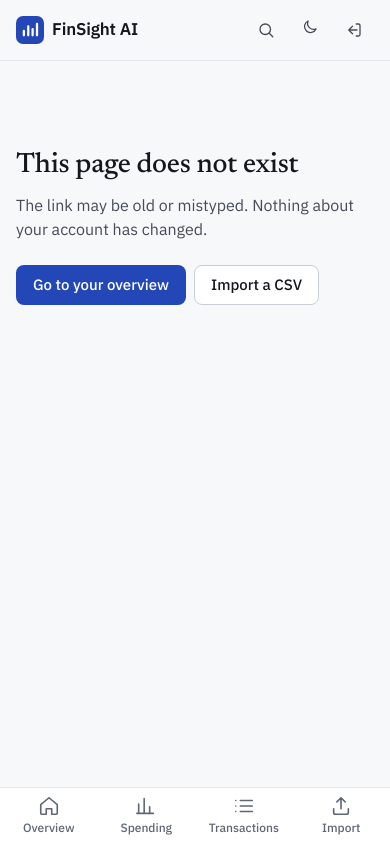
After one commit to Galvin70124O/FinSight-AI, a Flask app: template templates/404.html in a window 390 px wide. The commit adds this page. Run offline with Flask 3, Linux system fonts and the light colour scheme; the template is opened without the code that fills it, so the values that code supplies are empty; the visitor is signed in with stand-in values (Sample User, id 1); some libraries are stand-ins or nearby versions.

Commit message:
Phone and launch basics: 404, descriptions, safe areas, touch targets
- Friendly 404 page with a way back (overview or home page).
- A meta description on every page; viewport-fit=cover.
- Status bar colour follows the chosen theme from the first frame.
- Safe-area insets on the phone top bar, tab bar and content.
- svh/dvh instead of 100vh; inner scroll does not chain to the page.
- No tap flash or double-tap delay on controls; hover styles only for
  mouse and trackpad; 44px targets and 16px fields on touch screens.

Co-Authored-By: Claude Opus 5.5 <noreply@anthropic.com>

```diff
--- a/app.py
+++ b/app.py
@@ -1,7 +1,7 @@
 import os
 import logging
 from datetime import date
-from flask import Flask, flash, redirect, request, url_for
+from flask import Flask, flash, redirect, render_template, request, url_for
 from flask_wtf.csrf import CSRFError, CSRFProtect
 
 from blueprints.auth import auth_bp
@@ -43,6 +43,10 @@ def create_app(test_config: dict | None = None) -> Flask:
         # Send people back to the form they submitted (logout has no form page).
         return redirect(url_for("main.index") if request.endpoint == "auth.logout" else request.path)
 
+    @app.errorhandler(404)
+    def handle_not_found(_error):
+        return render_template("404.html"), 404
+
     @app.errorhandler(413)
     def handle_too_large(_error):
         limit_mb = app.config["MAX_CONTENT_LENGTH"] // (1024 * 1024)
--- a/static/style.css
+++ b/static/style.css
@@ -56,9 +56,9 @@
 
 /* ---------- Base ---------- */
 *, *::before, *::after { box-sizing: border-box; }
-html { -webkit-text-size-adjust: 100%; }
+html { -webkit-text-size-adjust: 100%; -webkit-tap-highlight-color: transparent; }
 body {
-  margin: 0; min-height: 100vh;
+  margin: 0; min-height: 100vh; min-height: 100svh;
   background: var(--bg); color: var(--ink);
   font: 400 16px/1.5 var(--font);
   -webkit-font-smoothing: antialiased;
@@ -97,9 +97,7 @@ svg { flex: none; }
 }
 .btn:active { transform: scale(0.98); }
 .btn-primary { background: var(--accent); color: var(--accent-ink); }
-.btn-primary:hover { background: color-mix(in srgb, var(--accent) 88%, var(--ink)); }
 .btn-secondary { border-color: var(--line-strong); background: var(--surface); color: var(--ink); }
-.btn-secondary:hover { background: var(--surface-2); }
 .btn-lg { min-height: 48px; padding: 0 var(--s6); font-size: 16px; }
 .btn-block { width: 100%; }
 
@@ -108,7 +106,6 @@ svg { flex: none; }
   border: 0; border-radius: var(--r-sm); background: none; color: var(--ink-2);
   transition: background-color .15s ease;
 }
-.icon-button:hover { background: var(--surface-2); color: var(--ink); }
 
 .segmented { display: inline-flex; padding: 2px; border-radius: var(--r-sm); background: var(--surface-2); }
 .seg-btn { min-height: 32px; padding: 0 var(--s3); border: 0; border-radius: 6px; background: none; color: var(--muted); font-size: 14px; font-weight: 500; transition: background-color .15s ease, color .15s ease; }
@@ -149,7 +146,7 @@ svg { flex: none; }
 .flash.danger .icon { color: var(--bad); }
 
 /* ---------- Public pages: top bar and footer ---------- */
-.site { display: flex; flex-direction: column; min-height: 100vh; }
+.site { display: flex; flex-direction: column; min-height: 100svh; }
 .site-bar { display: flex; align-items: center; gap: var(--s4); width: min(1200px, 100% - 2 * var(--s6)); margin: 0 auto; padding: var(--s4) 0; }
 .site-bar .brand { margin-right: auto; }
 .site-main { flex: 1; width: min(1200px, 100% - 2 * var(--s6)); margin: 0 auto; }
@@ -158,13 +155,11 @@ svg { flex: none; }
 .logo-bg { fill: var(--accent); }
 .logo-bars { stroke: var(--accent-ink); stroke-width: 2.6; stroke-linecap: round; fill: none; }
 .site-link { display: inline-flex; align-items: center; min-height: 44px; padding: 0 var(--s2); color: var(--ink-2); font-size: 15px; }
-.site-link:hover { color: var(--ink); }
 
 .site-footer { border-top: 1px solid var(--line); margin-top: var(--s24); }
 .footer-inner { display: flex; flex-wrap: wrap; align-items: center; gap: var(--s2) var(--s6); width: min(1200px, 100% - 2 * var(--s6)); margin: 0 auto; padding: var(--s8) 0; color: var(--muted); font-size: 14px; }
 .footer-inner nav { display: flex; flex-wrap: wrap; gap: 0 var(--s4); margin-left: auto; }
 .footer-inner a { display: inline-flex; align-items: center; min-height: 44px; color: var(--ink-2); }
-.footer-inner a:hover { color: var(--ink); }
 
 /* ---------- Landing ---------- */
 /* Headline and lead side by side, then the real app, full width, as the first screen's picture. */
@@ -212,15 +207,14 @@ svg { flex: none; }
 .auth-switch { margin-top: var(--s6); color: var(--muted); font-size: 15px; text-align: center; }
 
 /* ---------- App shell ---------- */
-.app { display: grid; grid-template-columns: var(--sidebar) minmax(0, 1fr); min-height: 100vh; }
+.app { display: grid; grid-template-columns: var(--sidebar) minmax(0, 1fr); min-height: 100svh; }
 .sidebar {
-  position: sticky; top: 0; height: 100vh;
+  position: sticky; top: 0; height: 100dvh;
   display: flex; flex-direction: column; gap: var(--s6);
   padding: var(--s5) var(--s4); border-right: 1px solid var(--line);
 }
 .nav { display: grid; gap: 2px; }
 .nav-link { display: flex; align-items: center; gap: var(--s3); min-height: 40px; padding: 0 var(--s3); border-radius: var(--r-sm); color: var(--ink-2); font-size: 15px; transition: background-color .15s ease, color .15s ease; }
-.nav-link:hover { background: var(--surface-2); color: var(--ink); }
 .nav-link.active { background: var(--surface-2); color: var(--ink); font-weight: 500; }
 .sidebar-foot { display: grid; gap: var(--s2); margin-top: auto; }
 .search-trigger { display: flex; align-items: center; gap: var(--s2); min-height: 40px; padding: 0 var(--s3); border: 1px solid var(--line-strong); border-radius: var(--r-sm); background: var(--surface); color: var(--muted); font-size: 14px; }
@@ -325,6 +319,10 @@ svg { flex: none; }
 .empty-state .page-actions { margin-top: var(--s6); }
 .empty { color: var(--muted); font-size: 15px; }
 
+.not-found { max-width: 560px; padding: var(--s16) 0; }
+.not-found p { margin-top: var(--s3); color: var(--ink-2); }
+.not-found .page-actions { margin-top: var(--s6); }
+
 /* ---------- Import ---------- */
 .import { max-width: 640px; }
 .dropzone {
@@ -348,7 +346,7 @@ svg { flex: none; }
 .palette-box { position: relative; width: min(600px, 100%); max-height: 70vh; display: flex; flex-direction: column; border: 1px solid var(--line); border-radius: var(--r-md); background: var(--surface); box-shadow: var(--shadow-pop); overflow: hidden; }
 .palette-search { display: flex; align-items: center; gap: var(--s3); padding: 0 var(--s4); border-bottom: 1px solid var(--line); color: var(--muted); }
 .palette-search input { flex: 1; min-height: 52px; border: 0; background: none; color: var(--ink); font-size: 16px; outline: none; }
-.palette-list { overflow-y: auto; padding: var(--s2); }
+.palette-list { overflow-y: auto; overscroll-behavior: contain; padding: var(--s2); }
 .palette-group { padding: var(--s3) var(--s2) var(--s1); color: var(--muted); font-size: 13px; }
 .palette-item { display: flex; align-items: center; gap: var(--s3); min-height: 44px; padding: 0 var(--s2); border-radius: var(--r-sm); cursor: pointer; font-size: 15px; }
 .palette-item[aria-selected="true"] { background: var(--surface-2); }
@@ -367,6 +365,29 @@ body.palette-open { overflow: hidden; }
 
 @keyframes wait { 50% { opacity: 0.55; } }
 
+/* ---------- Touch and pointer ---------- */
+/* Controls fire on tap without the double-tap wait, and a long press does not select their label. */
+button, a, select, summary, [role="button"] { touch-action: manipulation; }
+button, .btn, .chip, .seg-btn, .tab, .nav-link, summary { -webkit-user-select: none; user-select: none; }
+
+/* Hover styles only for a mouse or trackpad, so a tap never leaves a control stuck in its hover look. */
+@media (hover: hover) and (pointer: fine) {
+  .btn-primary:hover { background: color-mix(in srgb, var(--accent) 88%, var(--ink)); }
+  .btn-secondary:hover { background: var(--surface-2); }
+  .icon-button:hover { background: var(--surface-2); color: var(--ink); }
+  .site-link:hover { color: var(--ink); }
+  .footer-inner a:hover { color: var(--ink); }
+  .nav-link:hover { background: var(--surface-2); color: var(--ink); }
+}
+
+/* Fingers need 44px targets and 16px fields (iOS zooms into anything smaller). */
+@media (pointer: coarse) {
+  .btn, .seg-btn, .chip, .select, .search-trigger, .skip-link { min-height: 44px; }
+  .chip { min-width: 44px; }
+  .icon-button { width: 44px; height: 44px; }
+  .select, .input { font-size: 16px; }
+}
+
 /* ---------- Responsive ---------- */
 @media (max-width: 1100px) {
   .kpis { grid-template-columns: repeat(2, minmax(0, 1fr)); }
@@ -380,16 +401,17 @@ body.palette-open { overflow: hidden; }
   /* Phones and small tablets: no sidebar. A top bar for search and theme, tabs at the bottom. */
   .app { display: block; }
   .sidebar { display: none; }
-  .mobile-bar { position: sticky; top: 0; z-index: 20; display: flex; align-items: center; gap: var(--s1); padding: var(--s2) var(--s4); border-bottom: 1px solid var(--line); background: var(--bg); }
+  .mobile-bar { position: sticky; top: 0; z-index: 20; display: flex; align-items: center; gap: var(--s1); padding: calc(var(--s2) + env(safe-area-inset-top, 0px)) calc(var(--s4) + env(safe-area-inset-right, 0px)) var(--s2) calc(var(--s4) + env(safe-area-inset-left, 0px)); border-bottom: 1px solid var(--line); background: var(--bg); }
   .mobile-bar .brand { margin-right: auto; }
   .tabbar {
     position: fixed; inset: auto 0 0 0; z-index: 30; display: grid; grid-template-columns: repeat(4, 1fr);
+    padding: 0 env(safe-area-inset-right, 0px) env(safe-area-inset-bottom, 0px) env(safe-area-inset-left, 0px);
     border-top: 1px solid var(--line); background: var(--surface);
   }
   .tab { display: grid; justify-items: center; align-content: center; gap: 2px; min-height: 56px; color: var(--muted); font-size: 12px; font-weight: 500; }
   .tab.active { color: var(--accent); }
   .tab .icon { width: 22px; height: 22px; }
-  .content { padding: var(--s6) var(--s4) calc(56px + var(--s12)); }
+  .content { padding: var(--s6) calc(var(--s4) + env(safe-area-inset-right, 0px)) calc(56px + var(--s12) + env(safe-area-inset-bottom, 0px)) calc(var(--s4) + env(safe-area-inset-left, 0px)); }
 
   .hero, .feature, .how { grid-template-columns: minmax(0, 1fr); gap: var(--s8); }
   .feature:nth-child(even) { grid-template-columns: minmax(0, 1fr); }
--- /dev/null
+++ b/templates/404.html
@@ -0,0 +1,20 @@
+{% extends 'base.html' %}
+{% block title %}Page not found · FinSight AI{% endblock %}
+{% block description %}This page does not exist. Go to your overview or the FinSight AI home page.{% endblock %}
+{% macro body() %}
+<section class="not-found" aria-labelledby="nfTitle">
+  <h1 class="page-title" id="nfTitle">This page does not exist</h1>
+  <p>The link may be old or mistyped. Nothing about your account has changed.</p>
+  <div class="page-actions">
+    {% if session.get('user_id') %}
+    <a class="btn btn-primary" href="{{ url_for('main.dashboard') }}">Go to your overview</a>
+    <a class="btn btn-secondary" href="{{ url_for('main.upload') }}">Import a CSV</a>
+    {% else %}
+    <a class="btn btn-primary" href="{{ url_for('main.index') }}">Go to the home page</a>
+    <a class="btn btn-secondary" href="{{ url_for('auth.login') }}">Sign in</a>
+    {% endif %}
+  </div>
+</section>
+{% endmacro %}
+{% block content %}{{ body() }}{% endblock %}
+{% block public %}{{ body() }}{% endblock %}
--- a/templates/base.html
+++ b/templates/base.html
@@ -3,14 +3,19 @@
 <html lang="en" data-theme="light">
   <head>
     <meta charset="utf-8">
-    <meta name="viewport" content="width=device-width, initial-scale=1">
+    <meta name="viewport" content="width=device-width, initial-scale=1, viewport-fit=cover">
     <meta name="theme-color" content="#F7F8FA">
     <title>{% block title %}FinSight AI{% endblock %}</title>
+    <meta name="description" content="{% block description %}See where your money goes: upload a bank statement CSV and get income vs spending, where it went, unusual expenses and next month's forecast, in rupees.{% endblock %}">
     <script>
       // Apply the saved theme before first paint so there is no flash. Light is the default.
       (function () {
         try {
-          if (localStorage.getItem('finsight-theme') === 'dark') document.documentElement.setAttribute('data-theme', 'dark');
+          if (localStorage.getItem('finsight-theme') === 'dark') {
+            document.documentElement.setAttribute('data-theme', 'dark');
+            // The phone's status bar matches the page from the first frame.
+            document.querySelector('meta[name="theme-color"]').setAttribute('content', '#0F1114');
+          }
         } catch (e) { /* storage blocked: keep the light default */ }
       })();
     </script>
--- a/templates/dashboard.html
+++ b/templates/dashboard.html
@@ -2,6 +2,7 @@
 {% from '_macros.html' import icon, category_icon, change %}
 
 {% block title %}Overview · FinSight AI{% endblock %}
+{% block description %}Your balance, income and spending this month, where your money went, next month's forecast and unusual expenses.{% endblock %}
 
 {% block content %}
 {% set m = payload.metrics %}
--- a/templates/login.html
+++ b/templates/login.html
@@ -1,5 +1,6 @@
 {% extends 'base.html' %}
 {% block title %}Sign in · FinSight AI{% endblock %}
+{% block description %}Sign in to FinSight AI to see where your money goes.{% endblock %}
 {% block public %}
 <section class="auth">
   <div class="auth-card">
--- a/templates/register.html
+++ b/templates/register.html
@@ -1,5 +1,6 @@
 {% extends 'base.html' %}
 {% block title %}Create account · FinSight AI{% endblock %}
+{% block description %}Create a free FinSight AI account, then upload a CSV or explore with sample data.{% endblock %}
 {% block public %}
 <section class="auth">
   <div class="auth-card">
--- a/templates/upload.html
+++ b/templates/upload.html
@@ -1,6 +1,7 @@
 {% extends 'base.html' %}
 {% from '_macros.html' import icon %}
 {% block title %}Import a CSV · FinSight AI{% endblock %}
+{% block description %}Upload a bank or expense CSV. The file is read in memory and never saved on disk.{% endblock %}
 {% block content %}
 <section class="import" aria-labelledby="pageTitle">
   <header class="page-head">
```
Also changed, not shown: tests/test_pages.py (added, +28 -0 lines).
